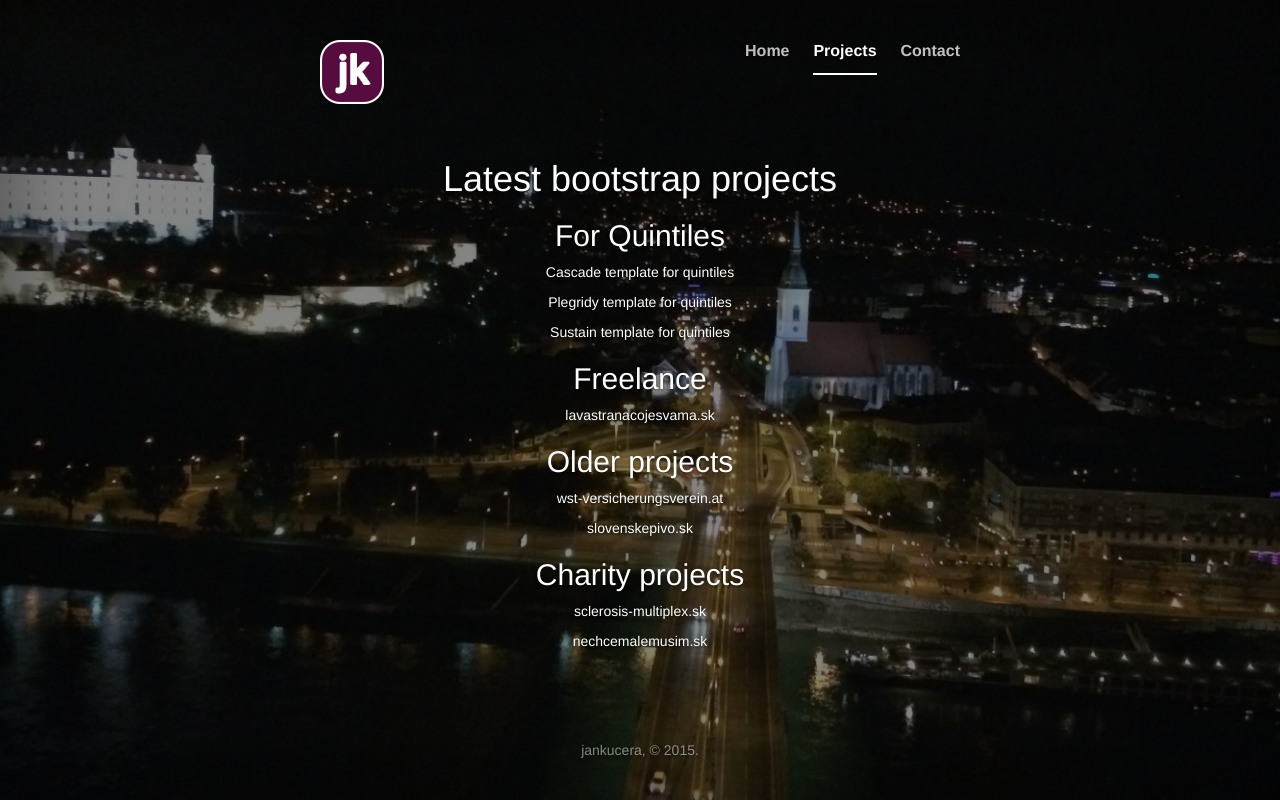
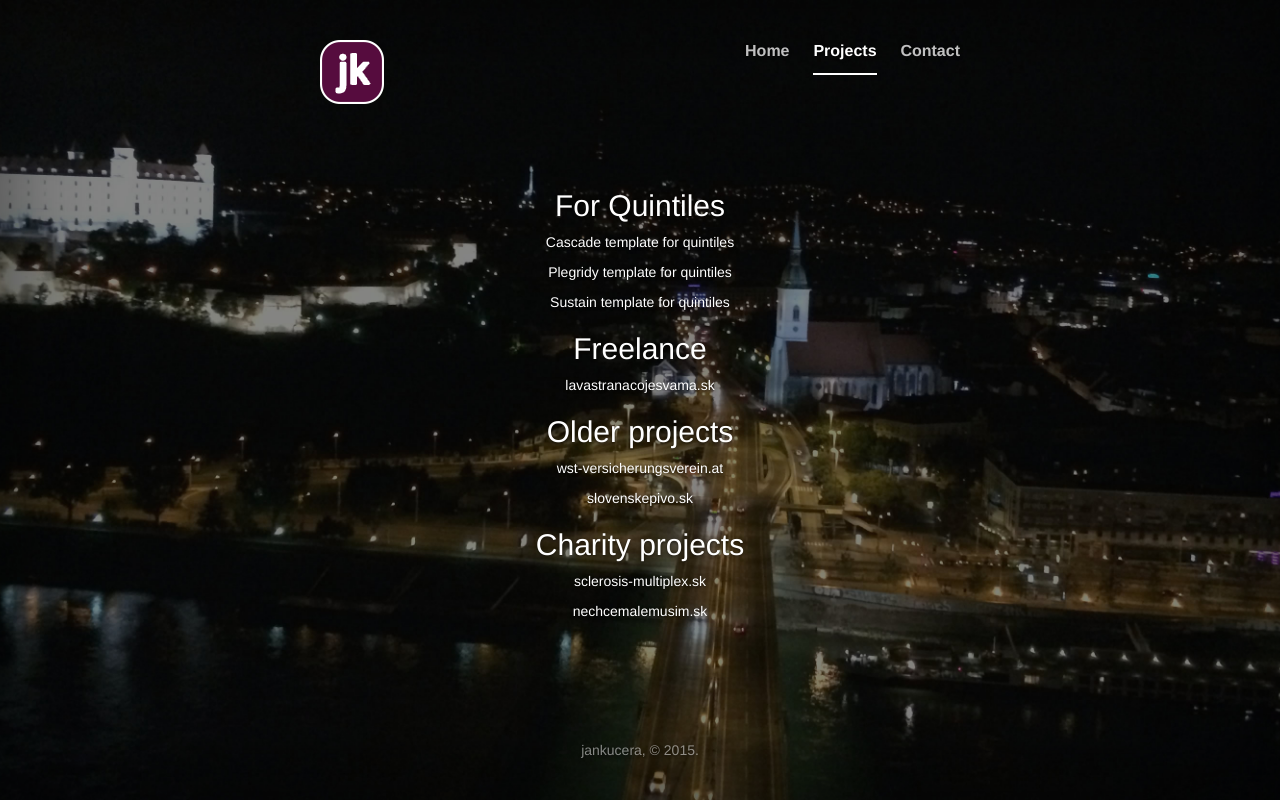
Before and after one commit to butHa/jankucera, a plain HTML site: page projects.html in a window 1280 px wide. Drawn offline with Linux system fonts and the light colour scheme; a script that the page names is missing.

Commit message:
texts edit

```diff
--- a/projects.html
+++ b/projects.html
@@ -33,7 +33,6 @@
 				</div>
 			</div>
 			<div class="inner cover">
-				<h1 class="cover-heading">Latest bootstrap projects</h1>
 
 				<h2>For Quintiles</h2>
 				<p><a href="http://projects.jankucera.sk/cascade/" target="_blank">Cascade template for quintiles</a></p>
```
